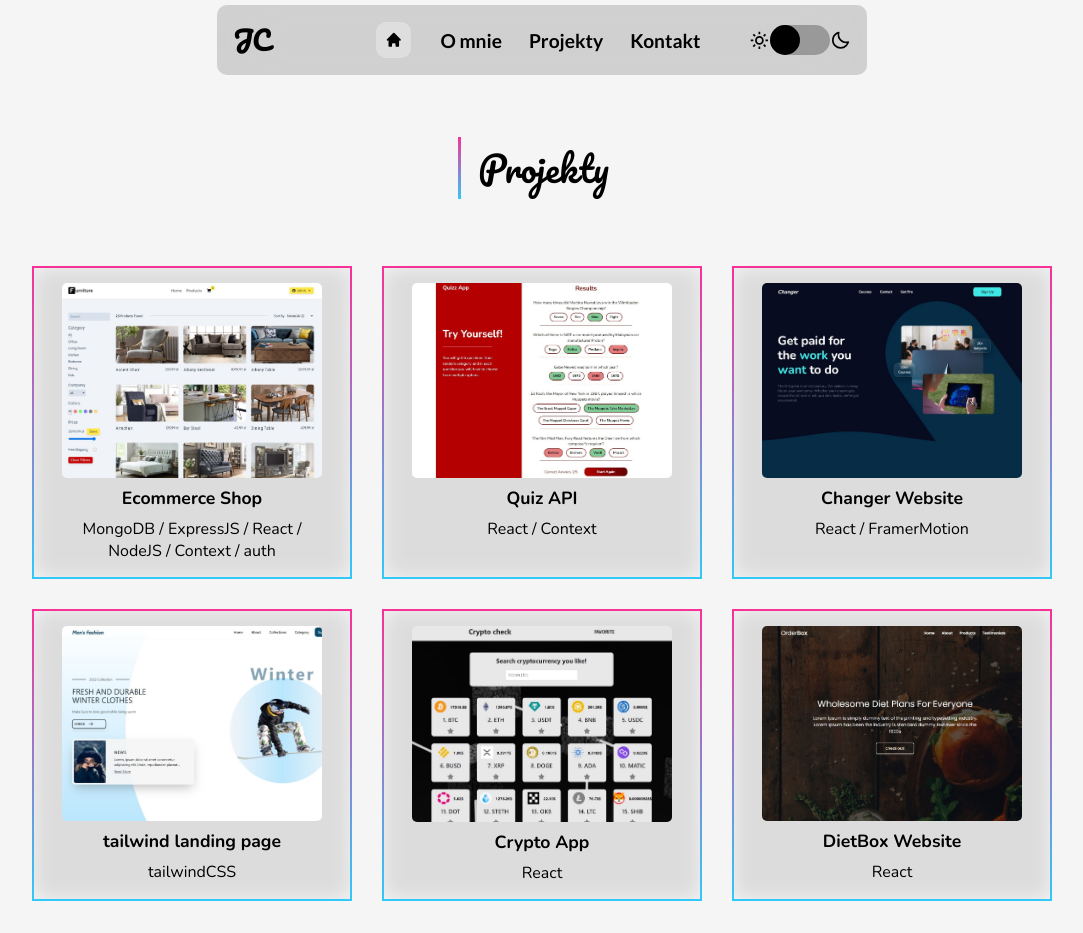
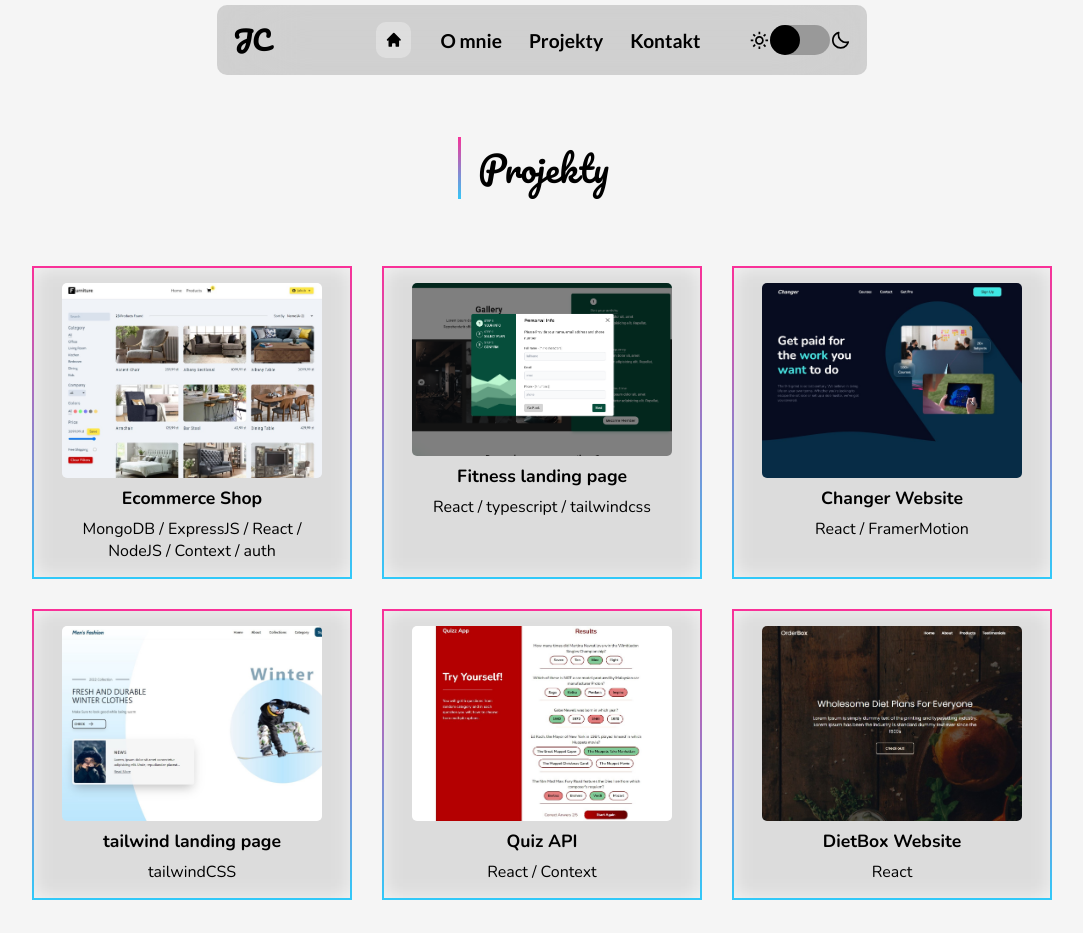
Before and after one commit to JakubChosa/Osobiste-portfolio, a React (Create React App) app: page /Osobiste-portfolio/projects in a window 1280 px wide. Shown: the whole page, without its empty margins (98-1181 px from the left). Built offline with nearby package versions, Linux system fonts and the light colour scheme.

Commit message:
project change

```diff
--- a/src/components/ProjectTemplate.js
+++ b/src/components/ProjectTemplate.js
@@ -107,7 +107,6 @@ const ProjectBtn = styled(motion.a)`
   border-radius: 10px;
   &:hover {
     box-shadow: 0px 0px 7px ${({ theme }) => theme.primary};
-    text-shadow: 0px 0px 5px ${({ theme }) => theme.color};
   }
 `;
 const RenderAlert = styled.div`
--- a/src/components/styles/NavbarElements.js
+++ b/src/components/styles/NavbarElements.js
@@ -85,7 +85,6 @@ export const NavMenuLink = styled(Link)`
   transition: all 0.3s;
   &:hover {
     transform: scale(1.06);
-    text-shadow: 0px 0px 3px ${({ theme }) => theme.color};
   }
 `;
 export const ToggleThemeContainer = styled(motion.div)`
--- a/src/projectsData.js
+++ b/src/projectsData.js
@@ -1,4 +1,4 @@
-import crypto from "./assets/crypto.jpg";
+import fitness from "./assets/fitness.png";
 import dietbox from "./assets/dietbox.jpg";
 import ecommerce from "./assets/ecommerce.jpg";
 import quiz from "./assets/quiz.jpg";
@@ -16,11 +16,11 @@ export const projectsData = [
   },
   {
     id: "2",
-    name: "Quiz API",
-    src: quiz,
-    link: "https://jakubchosa.github.io/react-quizz-api/",
-    code: "https://github.com/JakubChosa/react-quizz-api",
-    stack: ["React", "Context"],
+    name: "Fitness landing page",
+    src: fitness,
+    link: "https://jakubchosa.github.io/fitness-website/",
+    code: "https://github.com/JakubChosa/fitness-website",
+    stack: ["React", "typescript", "tailwindcss"],
   },
   {
     id: "3",
@@ -40,11 +40,11 @@ export const projectsData = [
   },
   {
     id: "4",
-    name: "Crypto App",
-    src: crypto,
-    link: "https://jakubchosa.github.io/React-Crypto-API/",
-    code: "https://github.com/JakubChosa/React-Crypto-API",
-    stack: ["React"],
+    name: "Quiz API",
+    src: quiz,
+    link: "https://jakubchosa.github.io/react-quizz-api/",
+    code: "https://github.com/JakubChosa/react-quizz-api",
+    stack: ["React", "Context"],
   },
   {
     id: "6",
```
Also changed, not shown: src/assets/crypto.jpg (deleted), src/assets/fitness.png (added).
